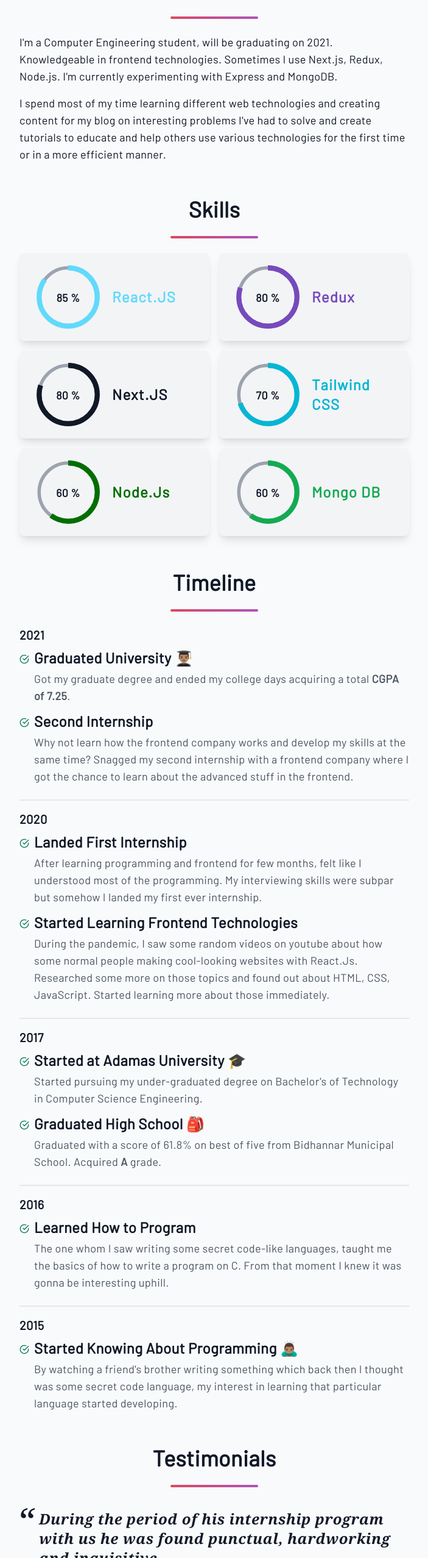
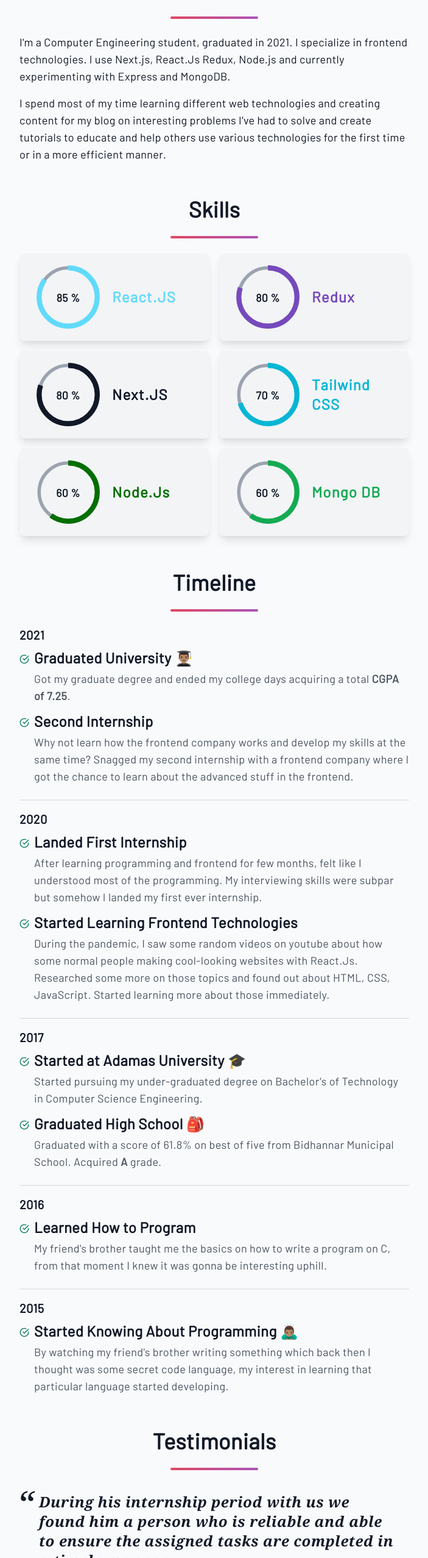
Before and after one commit to DawnMD/blog-next, a Next.js app: page / in a window 1280 px wide. Shown: the part 937-3492 px from the top of the page at 61% size, without its empty margins (288-991 px from the left). Built offline with nearby package versions, Linux system fonts and the light colour scheme; what @tailwindcss/typography would draw is missing.

Commit message:
fixed timeline captions

```diff
--- a/components/Portfolio/About.jsx
+++ b/components/Portfolio/About.jsx
@@ -4,10 +4,9 @@ const About = () => {
 		<Section title='About'>
 			<div className='flex flex-col gap-4 text-lg text-center lg:text-left'>
 				<p>
-					I&apos;m a Computer Engineering student, will be graduating on 2021.
-					Knowledgeable in frontend technologies. Sometimes I use Next.js,
-					Redux, Node.js. I&apos;m currently experimenting with Express and
-					MongoDB.
+					I&apos;m a Computer Engineering student, graduated in 2021. I
+					specialize in frontend technologies. I use Next.js, React.Js Redux,
+					Node.js and currently experimenting with Express and MongoDB.
 				</p>
 				<p>
 					I spend most of my time learning different web technologies and
--- a/components/Portfolio/Testimonials.jsx
+++ b/components/Portfolio/Testimonials.jsx
@@ -1,18 +1,18 @@
 import Section from '../shared/SectionHeading';
 const data = [
+	{
+		company: 'APlusTopper Pvt. Ltd.',
+		person: 'Phani Ponapalli',
+		designation: 'CEO & Founder',
+		words:
+			'During his internship period with us we found him a person who is reliable and able to ensure the assigned tasks are completed in a timely manner.',
+	},
 	{
 		company: 'Next Generation Technocom Private Ltd.',
 		person: 'Subrata Mallick',
 		designation: 'CEO & Founder',
 		words:
 			'During the period of his internship program with us he was found punctual, hardworking and inquisitive.',
-	},
-	{
-		company: 'APlusTopper Pvt. Ltd.',
-		person: 'Phani Ponapalli',
-		designation: 'CEO & Founder',
-		words:
-			'During his internship period with us we found him a person who is reliable and able to ensure the assigned tasks are completed in a timely manner.',
 	},
 ];
 const Testimonials = (props) => {
--- a/components/Portfolio/Timeline.jsx
+++ b/components/Portfolio/Timeline.jsx
@@ -52,7 +52,7 @@ const timelineDatas = [
 			{
 				heading: 'Learned How to Program',
 				caption:
-					'The one whom I saw writing some secret code-like languages, taught me the basics of how to write a program on C. From that moment I knew it was gonna be interesting uphill.',
+					'My friend&apos;s brother taught me the basics on how to write a program on C, from that moment I knew it was gonna be interesting uphill.',
 			},
 		],
 	},
@@ -62,7 +62,7 @@ const timelineDatas = [
 			{
 				heading: 'Started Knowing About Programming 🙇🏽‍♂️',
 				caption:
-					'By watching a friend&apos;s brother writing something which back then I thought was some secret code language, my interest in learning that particular language started developing.',
+					'By watching my friend&apos;s brother writing something which back then I thought was some secret code language, my interest in learning that particular language started developing.',
 			},
 		],
 	},
```
